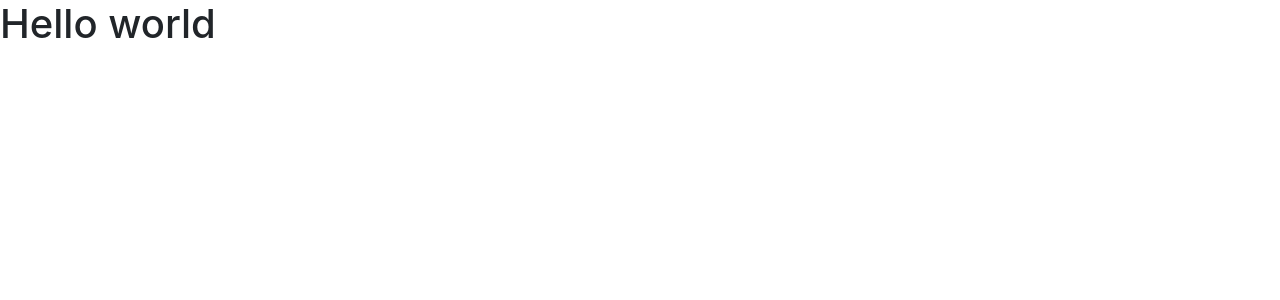
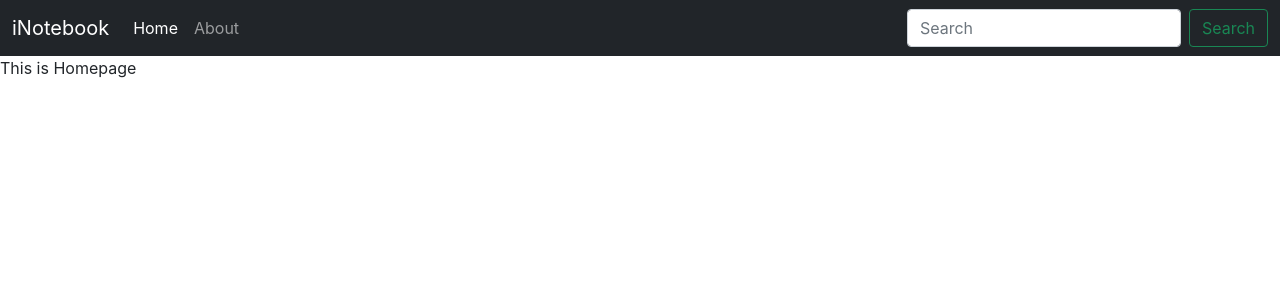
Before and after one commit to dellucifer/iNotebook, a React (Create React App) app: page / in a window 1280 px wide. Shown: the top 300 px of the page. Built offline with nearby package versions, Linux system fonts and the light colour scheme.

Commit message:
Router Added

```diff
--- a/src/App.js
+++ b/src/App.js
@@ -1,8 +1,20 @@
-import './App.css';
+import "./App.css";
+import { BrowserRouter as Router, Routes, Route } from "react-router-dom";
+import Navbar from "./Components/Navbar";
+import Home from "./Components/Home";
+import About from './Components/About'
 
 function App() {
   return (
-    <h1>Hello world</h1>
+    <>
+      <Router>
+        <Navbar />
+        <Routes>
+        <Route exact path='/' element={<Home/>} />
+        <Route exact path='/about' element={<About/>} />
+        </Routes>
+      </Router>
+    </>
   );
 }
 
--- a/src/Components/Navbar.js
+++ b/src/Components/Navbar.js
@@ -1,11 +1,54 @@
-import React from 'react'
+import React from "react";
+import {Link} from "react-router-dom"
 
 const Navbar = () => {
   return (
     <div>
-      This is Navbar
+      <nav className="navbar navbar-expand-lg navbar-dark bg-dark">
+        <div className="container-fluid">
+          <Link className="navbar-brand" to="/">
+            iNotebook
+          </Link>
+          <button
+            className="navbar-toggler"
+            type="button"
+            data-bs-toggle="collapse"
+            data-bs-target="#navbarSupportedContent"
+            aria-controls="navbarSupportedContent"
+            aria-expanded="false"
+            aria-label="Toggle navigation"
+          >
+            <span className="navbar-toggler-icon"></span>
+          </button>
+          <div className="collapse navbar-collapse" id="navbarSupportedContent">
+            <ul className="navbar-nav me-auto mb-2 mb-lg-0">
+              <li className="nav-item">
+                <Link className="nav-link active" aria-current="page" to="/">
+                  Home
+                </Link>
+              </li>
+              <li className="nav-item">
+                <Link className="nav-link" to="/about">
+                  About
+                </Link>
+              </li>
+            </ul>
+            <form className="d-flex">
+              <input
+                className="form-control me-2"
+                type="search"
+                placeholder="Search"
+                aria-label="Search"
+              />
+              <button className="btn btn-outline-success" type="submit">
+                Search
+              </button>
+            </form>
+          </div>
+        </div>
+      </nav>
     </div>
-  )
-}
+  );
+};
 
-export default Navbar
+export default Navbar;
```
